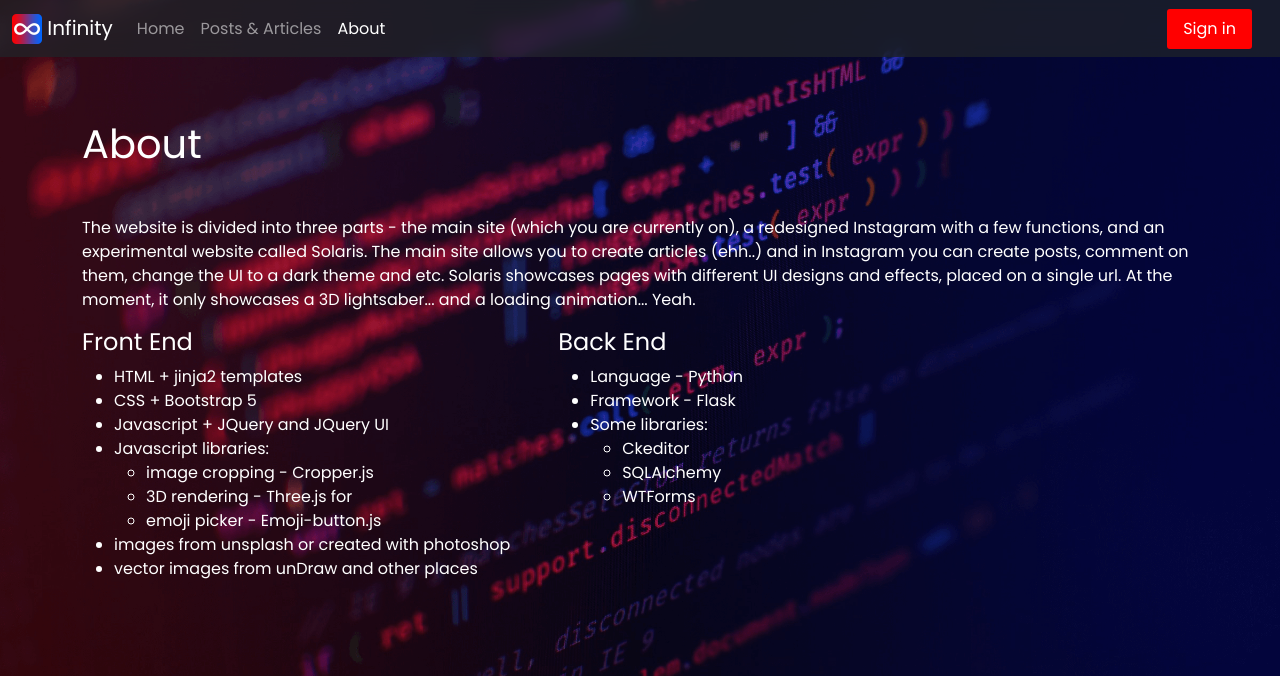
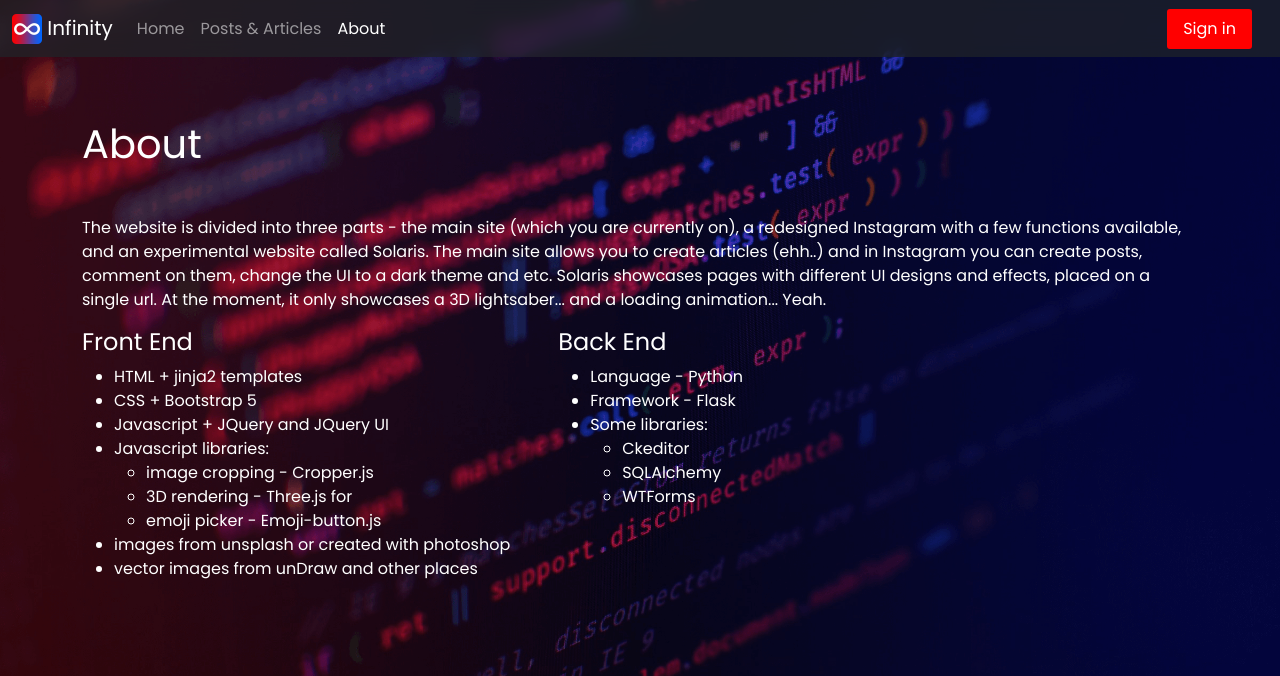
Before and after one commit to ImperialBreakCode/infinity-web, a Flask app: page /infinity/about in a window 1280 px wide. Shown: the top 676 px of the page. Run offline with Flask 2, Linux system fonts and the light colour scheme; some libraries are stand-ins or nearby versions.

Commit message:
Update main_site_about.html

```diff
--- a/app/templates/main_site/pages/main_site_about.html
+++ b/app/templates/main_site/pages/main_site_about.html
@@ -18,7 +18,7 @@
                     <div class="col">
                         <h1 class="mb-5">About</h1>
                         <p>The website is divided into three parts - the main site (which you are currently on),
-                            a redesigned Instagram with a few functions, and an experimental website called Solaris.
+                            a redesigned Instagram with a few functions available, and an experimental website called Solaris.
                             The main site allows you to create articles (ehh..) and in Instagram you
                             can create posts, comment on them, change the UI to a dark theme and etc. Solaris showcases
                             pages with different UI designs and effects, placed on a single url.
```
